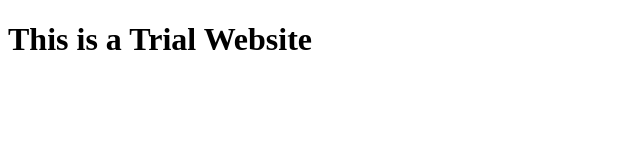
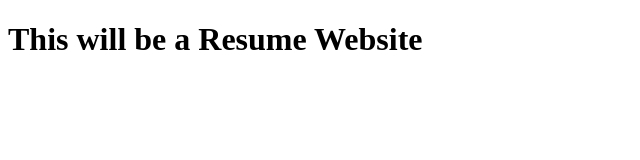
Before and after one commit to adityabld/Resume, a plain HTML site: page index.html in a window 1280 px wide. Shown: the whole page, without its empty margins (0-640 px from the left). Drawn offline with Linux system fonts and the light colour scheme.

Commit message:
Update index.html

```diff
--- a/index.html
+++ b/index.html
@@ -3,9 +3,9 @@
 <head>
     <meta charset="UTF-8">
     <meta name="viewport" content="width=device-width, initial-scale=1.0">
-    <title>Trial Website</title>
+    <title>Resume Website</title>
 </head>
 <body>
-    <h1>This is a Trial Website</h1>
+    <h1>This will be a Resume Website</h1>
 </body>
 </html>
```
